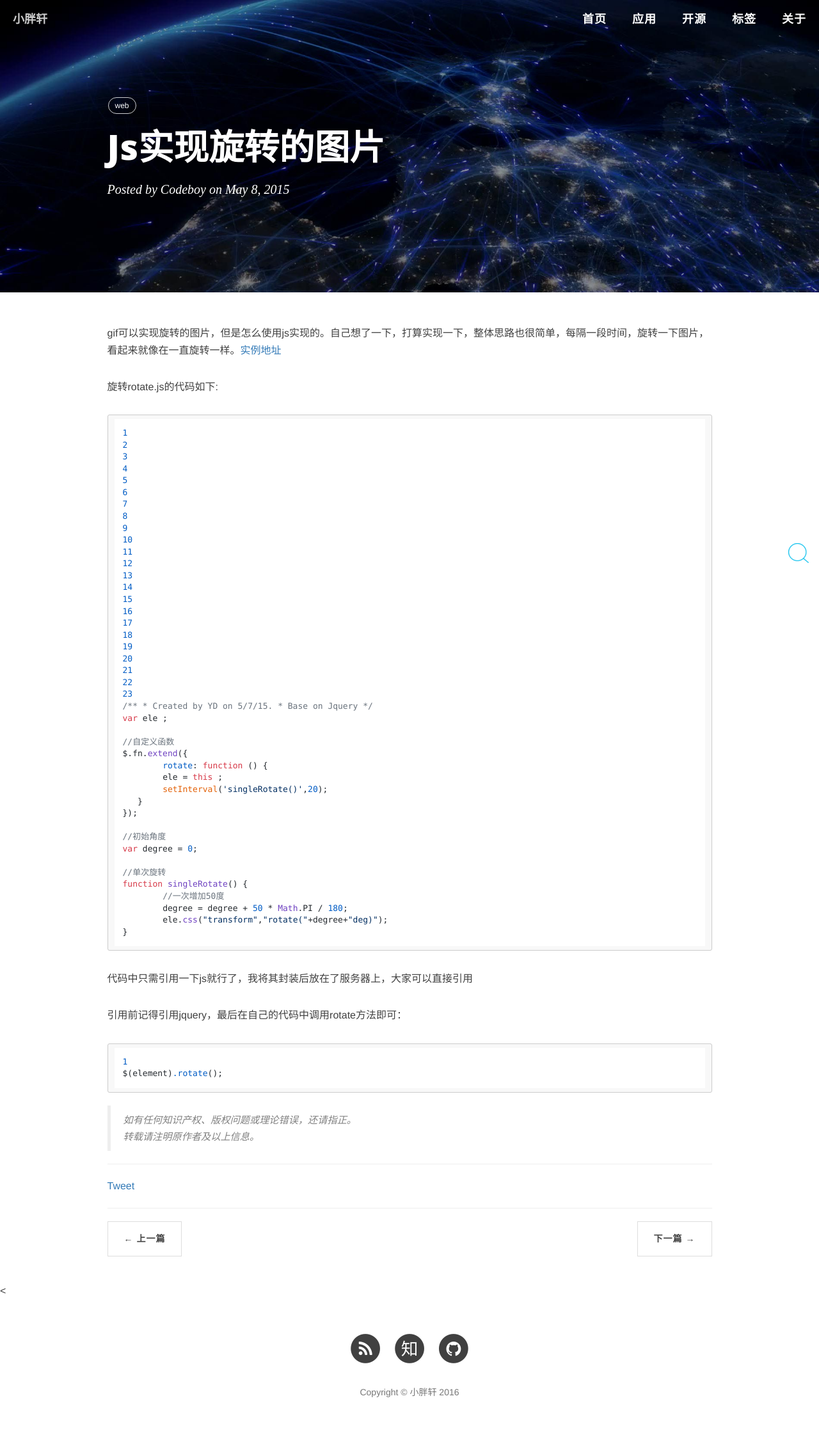
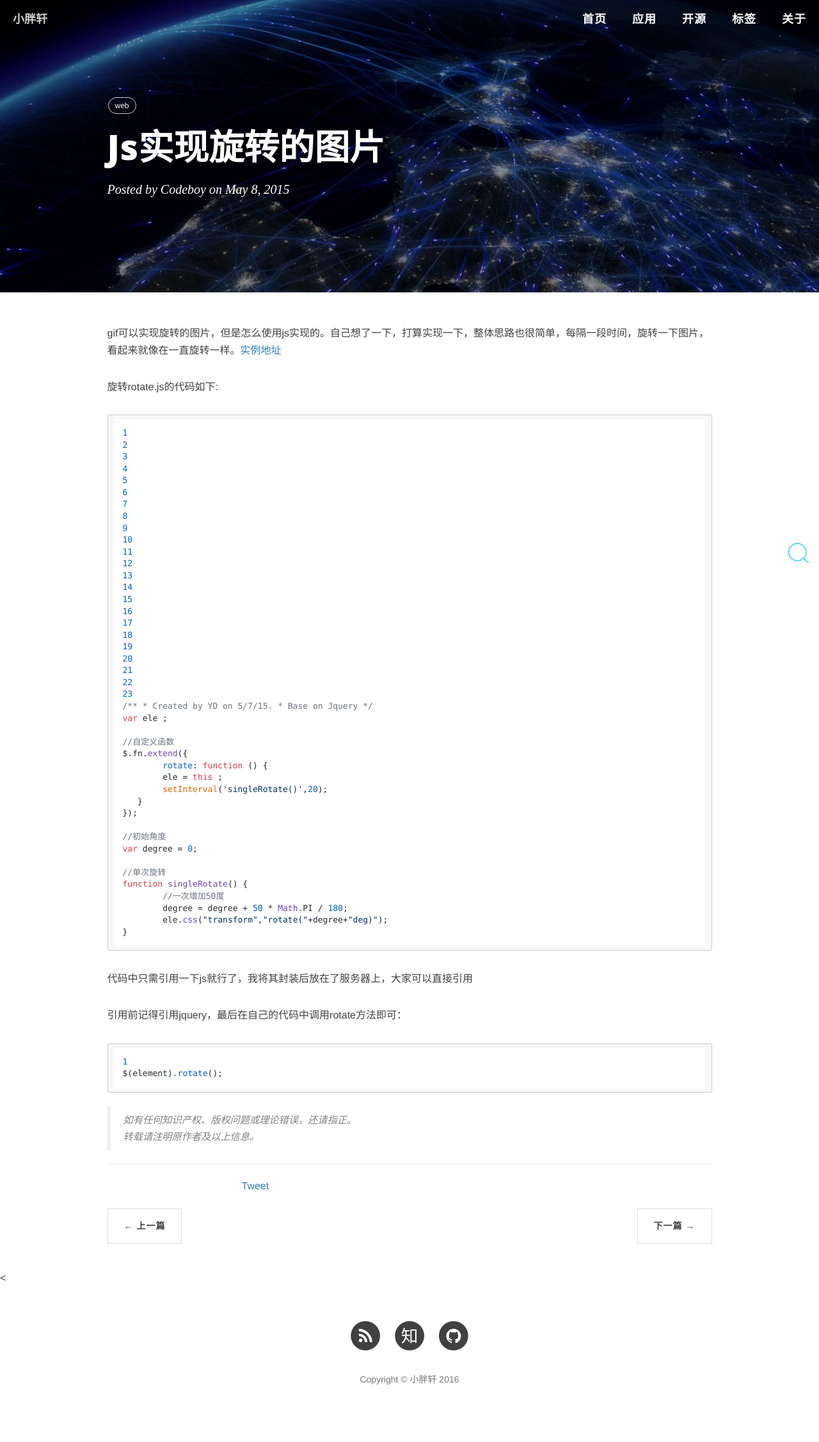
Before and after one commit to androiddevelop/RoyRenBlog, a Jekyll site: the page built from _posts/2015-05-08-js-rorate-image.md, in a window 1280 px wide. Shown: the whole page at 64% size. Built offline with Jekyll 4.4.1, drawn with Linux system fonts in a browser that asks for light colours; nearby versions of some CDN libraries; comment, search, counter and statistics services are not loaded.

Commit message:
sharing.html

```diff
--- /dev/null
+++ b/_includes/sharing.html
@@ -0,0 +1,28 @@
+<div class="container">
+    <div class="row ">
+        <div class="col-xs-2"></div>
+        <div class="col-xs-8">
+
+            <!-- Twitter -->
+            <a href="https://twitter.com/share" class="twitter-share-button" data-via="vdaubry">Tweet</a>
+            <script>!function(d,s,id){var js,fjs=d.getElementsByTagName(s)[0],p=/^http:/.test(d.location)?'http':'https';if(!d.getElementById(id)){js=d.createElement(s);js.id=id;js.src=p+'://platform.twitter.com/widgets.js';fjs.parentNode.insertBefore(js,fjs);}}(document, 'script', 'twitter-wjs');</script>
+
+            <!-- Google + -->
+            <div class="g-plus" data-action="share" data-annotation="bubble"></div>
+            <script src="https://apis.google.com/js/platform.js" async defer></script>
+
+            <!-- Facebook -->
+            <div class="fb-share-button" data-href="{{site.url}}{{page.url}}" data-layout="button_count" style="position: relative; top: -8px; left: 33px;"></div>
+            <div id="fb-root"></div>
+            <script>(function(d, s, id) {
+                var js, fjs = d.getElementsByTagName(s)[0];
+                if (d.getElementById(id)) return;
+                js = d.createElement(s); js.id = id;
+                js.src = "//connect.facebook.net/fr_FR/sdk.js#xfbml=1&appId=609039549219229&version=v2.0";
+                fjs.parentNode.insertBefore(js, fjs);
+            }(document, 'script', 'facebook-jssdk'));</script>
+
+        </div>
+    </div>
+    <div class="col-xs-2"></div>
+</div>
--- a/_layouts/post.html
+++ b/_layouts/post.html
@@ -37,10 +37,7 @@
 				{{ content }}
 
                 <hr>
-                    <div class="share">
-                        <a href="https://twitter.com/share" class="twitter-share-button" data-show-count="false">Tweet</a><script async src="//platform.twitter.com/widgets.js" charset="utf-8"></script>
-                    </div>
-                <hr>
+                {% include sharing.html %}
                 <!-- 多说 Share start -->
                 <!--<style>-->
                     <!--.ds-share{-->
```
